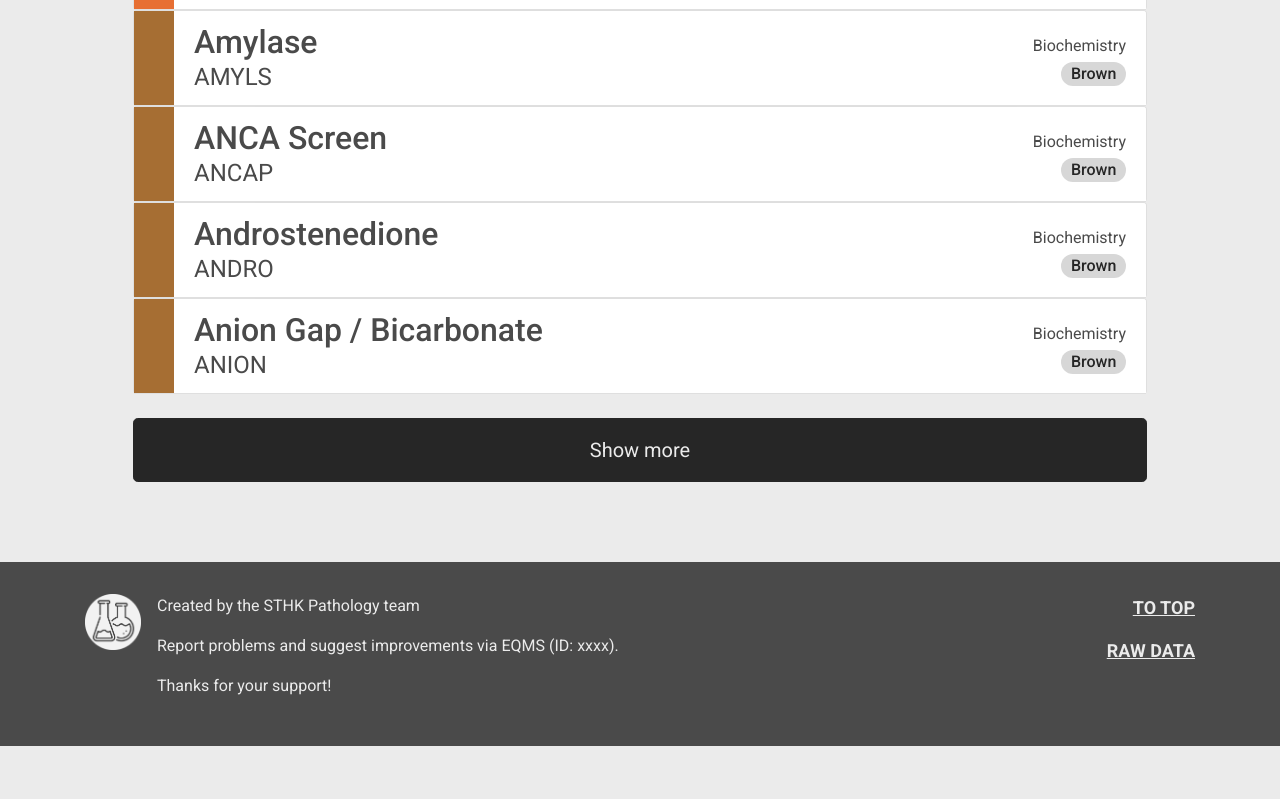
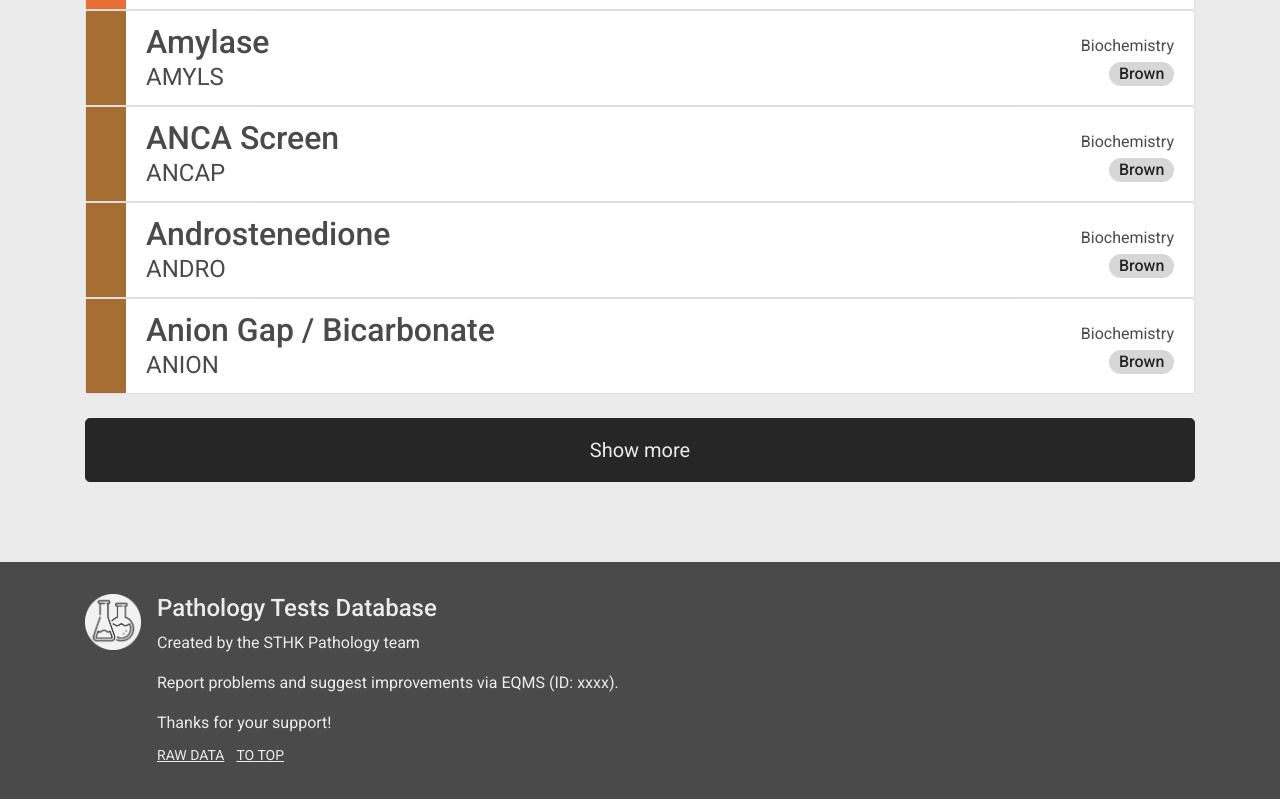
Before and after one commit to janwyl1/pathtestdb, a website: page index.html in a window 1280 px wide. Shown: the part 4417-5216 px from the top of the page. Before the commit the page ends 5163 px from the top, so only its background shows below. Drawn offline with nearby package versions, Linux system fonts and the light colour scheme.

Commit message:
modified footer, removed left + right padding from main

```diff
--- a/css/style.scss
+++ b/css/style.scss
@@ -210,9 +210,12 @@ p {
 footer p {
   font-size: 1rem;
 }
-footer a {
-  font-weight: 600;
+footer small a {
+  font-size: 0.875rem;
 }
+// footer a {
+//   font-weight: 600;
+// }
 .card-header-text h5 {
   font-weight: 400;
   font-size: 1.5rem;
@@ -314,7 +317,8 @@ footer {
     max-width: 1140px;
     margin-left:  auto;
     margin-right: auto;
-    padding: 2em 3em;
+    // padding: 2em 3em;
+    padding: 2em 0em;
     // margin-top: -50px;
     border-top-left-radius: 25px;
     border-top-right-radius: 25px;
--- a/index.html
+++ b/index.html
@@ -49,7 +49,6 @@
                             </div>
                         </div>
                     </form>
-                    <!-- <hr style="margin-bottom: 2em"/> -->
                 </div>
             </div>
             <div class="row">
@@ -65,19 +64,15 @@
     </main>
     <footer>
         <div class="container">
-            <!-- <div class="row">
-                <div class="col-sm-8"></div>
-            </div> -->
             <div class="row">
                 <div class="col-sm-12 col-md-8">
                     <div class="img-container"><img src="flasks_circle.png" alt="Flasks" class="title-img "/></div>
+                    <h4>Pathology Tests Database</h4>
                     <p>Created by the STHK Pathology team</p>
                     <p>Report problems and suggest improvements via EQMS (ID: xxxx).</p>
-                    <p>Thanks for your support!</p>
-                </div>
-                <div class="col-sm-12 col-md-4 footer-right">
-                    <p><a href="#top">To Top</a></p>
-                    <p><a href="./data/pathology_tests.json">Raw Data</a></p>
+                    <p class="mb-2">Thanks for your support!</p>
+                    <small class="mr-2"><a href="./data/pathology_tests.json">Raw Data</a></small>
+                    <small><a href="#top">To Top</a></small>
                 </div>
             </div>
         </div>
```
Also changed, not shown: css/style.css, 1 other file.
